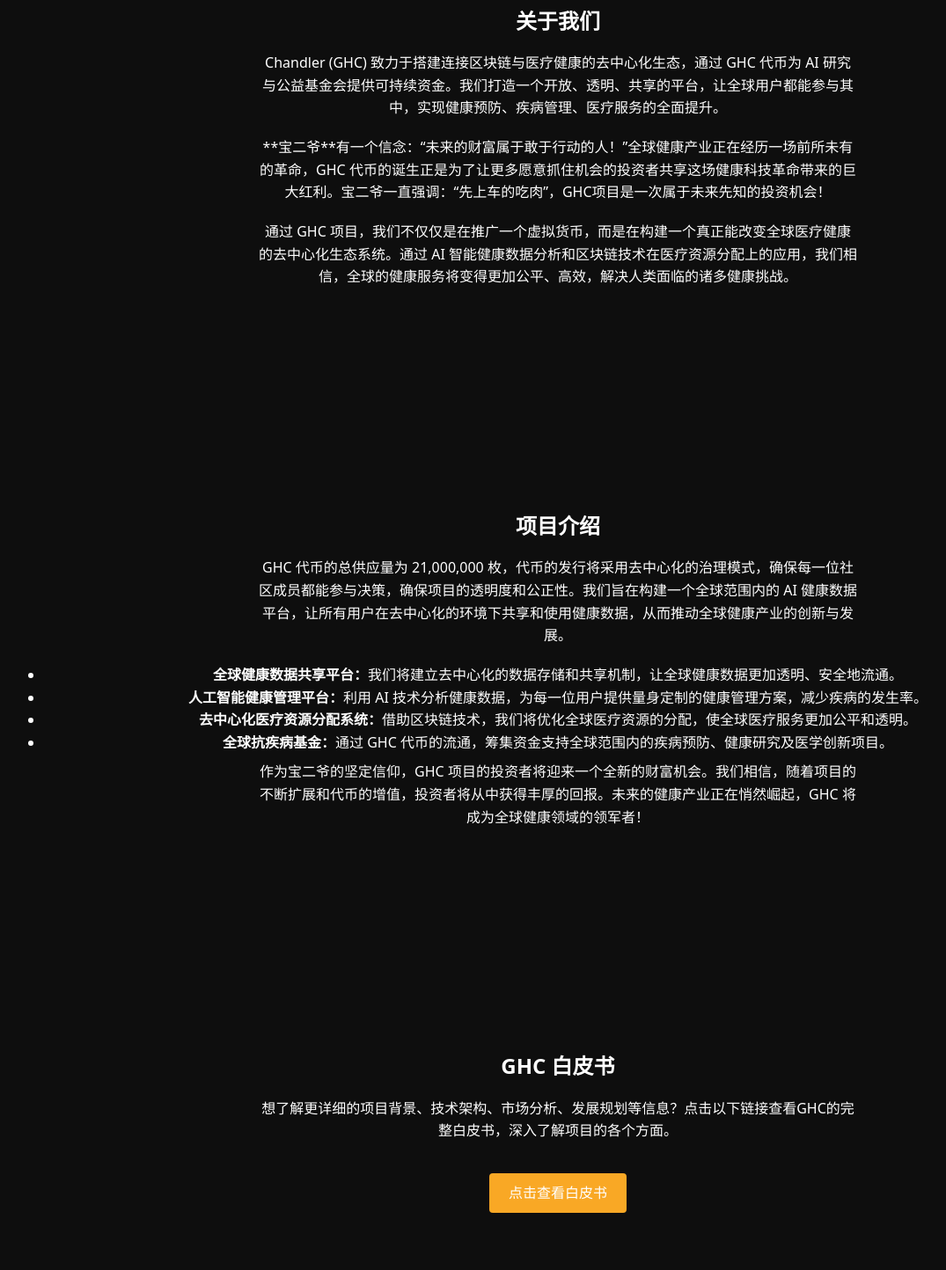
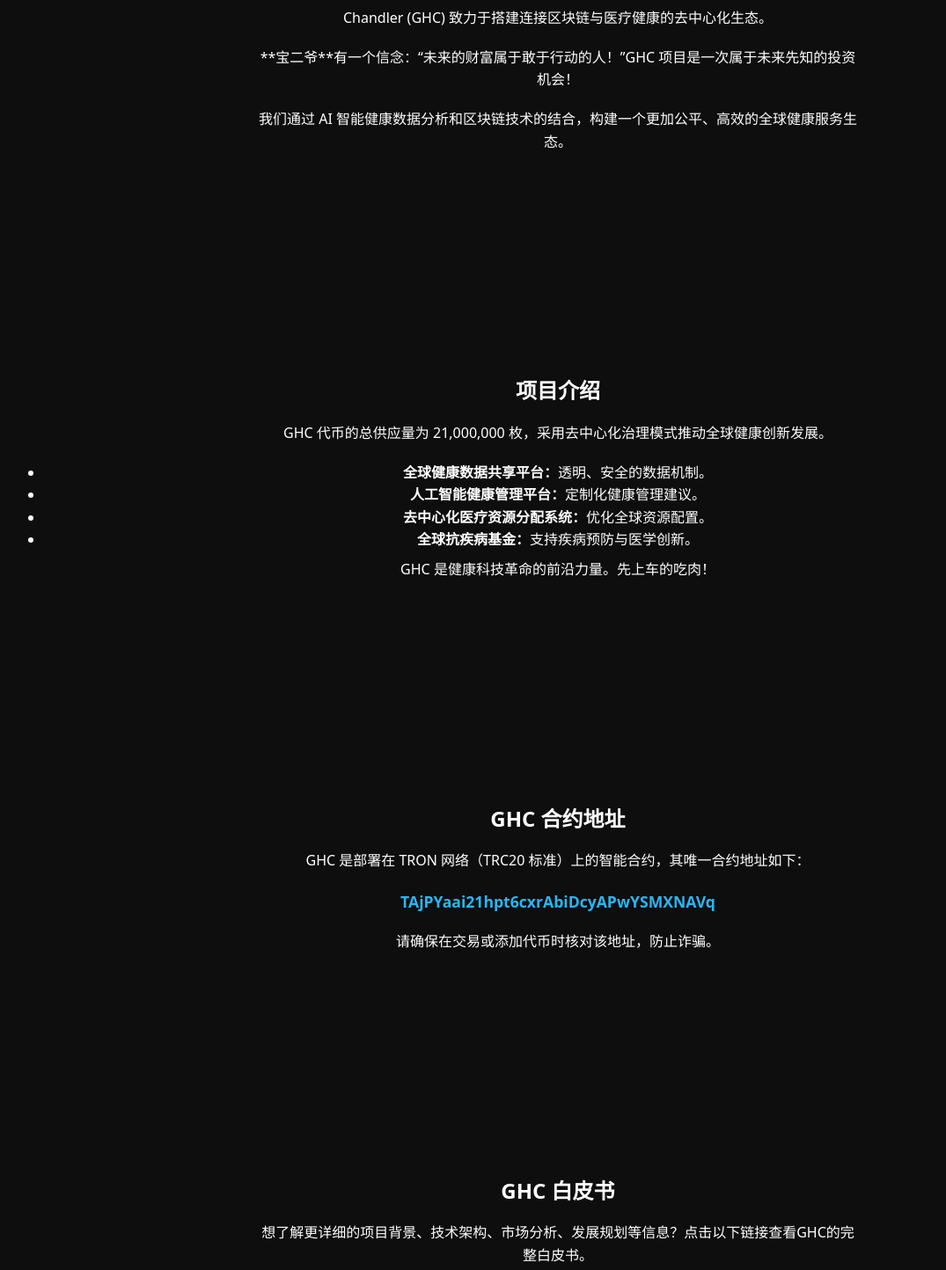
Before and after one commit to heisenike/ghc-website, a plain HTML site: page index.html in a window 1280 px wide. Shown: the part 640-2084 px from the top of the page at 88% size, without its empty margins (6-1081 px from the left). Drawn offline with Linux system fonts and the light colour scheme.

Commit message:
Update index.html

```diff
--- a/index.html
+++ b/index.html
@@ -1,3 +1,6 @@
+
+
+
 <!DOCTYPE html>
 <html lang="zh-CN">
 <head>
@@ -45,7 +48,7 @@
       <a href="#team" data-i18n="navTeam">团队介绍</a>
       <a href="#faq" data-i18n="navFaq">常见问题</a>
       <a href="#contact" data-i18n="navContact">联系我们</a>
-      <a href="#whitepaper" data-i18n="navWhitePaper">白皮书</a> <!-- 白皮书链接 -->
+      <a href="#whitepaper" data-i18n="navWhitePaper">白皮书</a>
     </nav>
     <button class="lang-btn" id="switchLang">EN</button>
   </header>
@@ -54,7 +57,7 @@
   <section id="home">
     <h1 data-i18n="heroTitle">赋能健康的 GHC AI 基金</h1>
     <p data-i18n="heroSubtitle">
-      GHC 是基于 TRON 网络的 TRC20 代币，旨在为全球健康与疾病预防的 AI 研究提供支持。通过去中心化的区块链技术，GHC 能最大化地保证透明度与公正性，确保每一位投资者的利益。加入 GHC，您不仅是投资者，更是全球健康革命的见证者与推动者。
+      GHC 是基于 TRON 网络的 TRC20 代币，旨在为全球健康与疾病预防的 AI 研究提供支持。
     </p>
     <a href="#project" class="btn cta-btn" data-i18n="heroBtn">了解更多</a>
     <a href="#register" class="btn cta-btn" data-i18n="registerBtn">立即注册</a>
@@ -64,13 +67,13 @@
   <section id="about">
     <h2 data-i18n="aboutTitle">关于我们</h2>
     <p data-i18n="aboutTxt">
-      Chandler (GHC) 致力于搭建连接区块链与医疗健康的去中心化生态，通过 GHC 代币为 AI 研究与公益基金会提供可持续资金。我们打造一个开放、透明、共享的平台，让全球用户都能参与其中，实现健康预防、疾病管理、医疗服务的全面提升。
+      Chandler (GHC) 致力于搭建连接区块链与医疗健康的去中心化生态。
     </p>
     <p>
-      **宝二爷**有一个信念：“未来的财富属于敢于行动的人！”全球健康产业正在经历一场前所未有的革命，GHC 代币的诞生正是为了让更多愿意抓住机会的投资者共享这场健康科技革命带来的巨大红利。宝二爷一直强调：“先上车的吃肉”，GHC项目是一次属于未来先知的投资机会！
+      **宝二爷**有一个信念：“未来的财富属于敢于行动的人！”GHC 项目是一次属于未来先知的投资机会！
     </p>
     <p>
-      通过 GHC 项目，我们不仅仅是在推广一个虚拟货币，而是在构建一个真正能改变全球医疗健康的去中心化生态系统。通过 AI 智能健康数据分析和区块链技术在医疗资源分配上的应用，我们相信，全球的健康服务将变得更加公平、高效，解决人类面临的诸多健康挑战。
+      我们通过 AI 智能健康数据分析和区块链技术的结合，构建一个更加公平、高效的全球健康服务生态。
     </p>
   </section>
 
@@ -78,24 +81,34 @@
   <section id="project">
     <h2 data-i18n="projTitle">项目介绍</h2>
     <p data-i18n="projTxt">
-      GHC 代币的总供应量为 21,000,000 枚，代币的发行将采用去中心化的治理模式，确保每一位社区成员都能参与决策，确保项目的透明度和公正性。我们旨在构建一个全球范围内的 AI 健康数据平台，让所有用户在去中心化的环境下共享和使用健康数据，从而推动全球健康产业的创新与发展。
+      GHC 代币的总供应量为 21,000,000 枚，采用去中心化治理模式推动全球健康创新发展。
     </p>
     <ul>
-      <li><strong>全球健康数据共享平台：</strong>我们将建立去中心化的数据存储和共享机制，让全球健康数据更加透明、安全地流通。</li>
-      <li><strong>人工智能健康管理平台：</strong>利用 AI 技术分析健康数据，为每一位用户提供量身定制的健康管理方案，减少疾病的发生率。</li>
-      <li><strong>去中心化医疗资源分配系统：</strong>借助区块链技术，我们将优化全球医疗资源的分配，使全球医疗服务更加公平和透明。</li>
-      <li><strong>全球抗疾病基金：</strong>通过 GHC 代币的流通，筹集资金支持全球范围内的疾病预防、健康研究及医学创新项目。</li>
+      <li><strong>全球健康数据共享平台：</strong>透明、安全的数据机制。</li>
+      <li><strong>人工智能健康管理平台：</strong>定制化健康管理建议。</li>
+      <li><strong>去中心化医疗资源分配系统：</strong>优化全球资源配置。</li>
+      <li><strong>全球抗疾病基金：</strong>支持疾病预防与医学创新。</li>
     </ul>
     <p>
-      作为宝二爷的坚定信仰，GHC 项目的投资者将迎来一个全新的财富机会。我们相信，随着项目的不断扩展和代币的增值，投资者将从中获得丰厚的回报。未来的健康产业正在悄然崛起，GHC 将成为全球健康领域的领军者！
+      GHC 是健康科技革命的前沿力量。先上车的吃肉！
     </p>
+  </section>
+
+  <!-- 合约地址展示 -->
+  <section id="contract">
+    <h2>GHC 合约地址</h2>
+    <p>GHC 是部署在 TRON 网络（TRC20 标准）上的智能合约，其唯一合约地址如下：</p>
+    <p style="font-weight: bold; font-size: 1.1rem; color: var(--accent);">
+      TAjPYaai21hpt6cxrAbiDcyAPwYSMXNAVq
+    </p>
+    <p>请确保在交易或添加代币时核对该地址，防止诈骗。</p>
   </section>
 
   <!-- 白皮书 -->
   <section id="whitepaper">
     <h2>GHC 白皮书</h2>
     <p>
-      想了解更详细的项目背景、技术架构、市场分析、发展规划等信息？点击以下链接查看GHC的完整白皮书，深入了解项目的各个方面。
+      想了解更详细的项目背景、技术架构、市场分析、发展规划等信息？点击以下链接查看GHC的完整白皮书。
     </p>
     <a href="https://heisenike.github.io/ghc-whitepaper" class="btn cta-btn" target="_blank">点击查看白皮书</a>
   </section>
@@ -104,24 +117,23 @@
   <section id="faq" class="faq">
     <h3>常见问题</h3>
     <p><strong>Q1：</strong> GHC 代币如何购买？</p>
-    <p>A1: GHC 代币可以通过官网提供的链接购买，或者通过支持的交易所进行购买。</p>
-    <p><strong>Q2：</strong> GHC 项目有什么样的发展计划？</p>
-    <p>A2: GHC 项目将在未来几年内推出更多功能，涉及 AI 健康管理、去中心化医疗服务等多个领域。我们计划在全球范围内推广 GHC 代币并与更多的医疗机构和技术团队合作。</p>
+    <p>A1: 可通过官网链接或支持交易所进行购买。</p>
+    <p><strong>Q2：</strong> 项目未来有哪些规划？</p>
+    <p>A2: 未来将拓展 AI 健康管理、去中心化医疗服务等方向。</p>
   </section>
 
   <!-- 联系我们 -->
   <section id="contact">
     <h2>联系我们</h2>
     <p>
-      想加入 GHC 项目，成为健康革命的一部分吗？请立即加入我们的社群，或者联系我们获取更多信息！
+      想加入 GHC 项目？欢迎联系或加入我们的社群！
     </p>
     <p>Telegram：<a href="https://t.me/GuoChandler1984" style="color:var(--accent)" target="_blank">@GuoChandler1984</a></p>
     <p>Email：chandlerguo1984@outlook.com</p>
-    <p>加入我们：<a href="https://t.me/+eaau55TfyjBmNWE1" style="color:var(--accent)" target="_blank">点击这里加入Telegram群组，成为GHC的一部分</a></p>
+    <p>加入群组：<a href="https://t.me/+eaau55TfyjBmNWE1" style="color:var(--accent)" target="_blank">点击这里加入 GHC Telegram 群</a></p>
   </section>
 
   <script>
-    /* ====== 简易多语言切换 ====== */
     const zh = {
       navHome: "首页", navAbout: "关于我们", navProject: "项目介绍", navContact: "联系我们", navFaq: "常见问题", navTeam: "团队介绍", navWhitePaper: "白皮书",
       heroTitle: "赋能健康的 GHC AI 基金",
@@ -129,9 +141,9 @@
       heroBtn: "了解更多",
       registerBtn: "立即注册",
       aboutTitle: "关于我们",
-      aboutTxt: "Chandler (GHC) 致力于搭建连接区块链与医疗健康的去中心化生态，为 AI 研究与公益基金会提供可持续资金。",
+      aboutTxt: "Chandler (GHC) 致力于搭建连接区块链与医疗健康的去中心化生态。",
       projTitle: "项目介绍",
-      projTxt: "代币总供应 21,000,000 枚，团队与社区共同治理，透明公开。未来将推出质押、募捐与 AI 健康数据平台。",
+      projTxt: "代币总供应 21,000,000 枚，团队与社区共同治理，透明公开。",
       faqTitle: "常见问题",
       faqBtn: "阅读更多",
       contactTitle: "联系我们"
@@ -144,9 +156,9 @@
       heroBtn: "Learn More",
       registerBtn: "Register Now",
       aboutTitle: "About Us",
-      aboutTxt: "Chandler (GHC) is building a decentralized ecosystem bridging blockchain & healthcare to fund AI research and charity foundations.",
+      aboutTxt: "Chandler (GHC) is building a decentralized ecosystem bridging blockchain & healthcare.",
       projTitle: "Project Overview",
-      projTxt: "21,000,000 total supply. Community-governed and transparent. Staking, fundraising & AI data platform coming soon.",
+      projTxt: "21,000,000 total supply. Community-governed and transparent.",
       faqTitle: "Frequently Asked Questions",
       faqBtn: "Read More",
       contactTitle: "Contact Us"
@@ -163,6 +175,5 @@
       });
     };
   </script>
-
 </body>
 </html>
```
